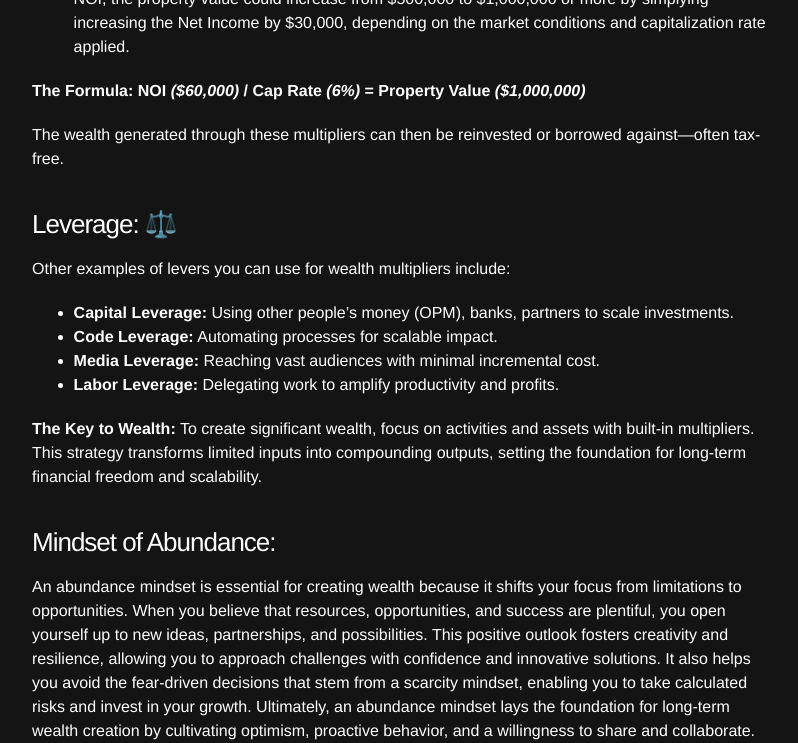
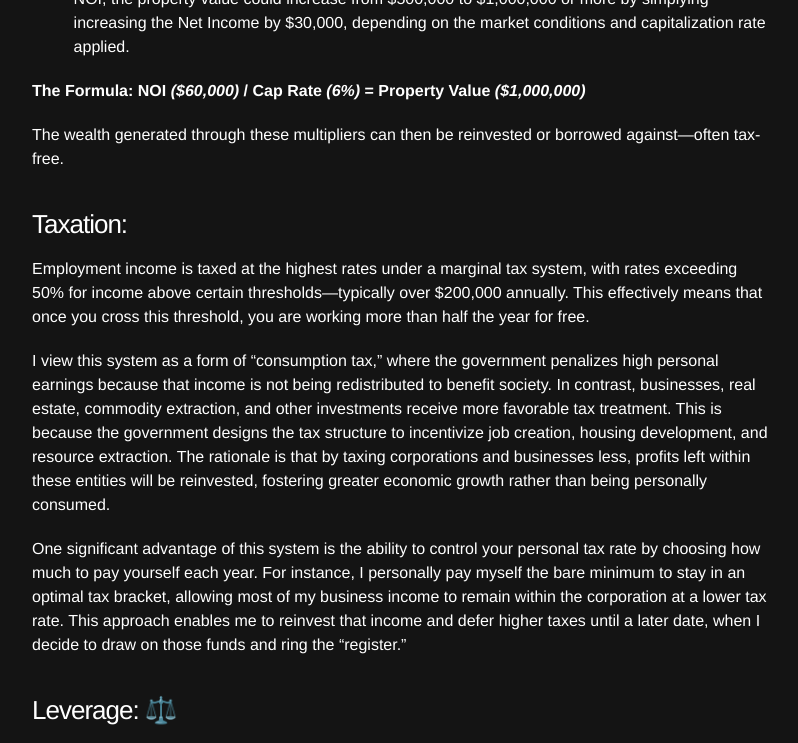
Before and after one commit to spenriche/spenriche.github.io, a Jekyll site: the page built from _posts/2024-11-20-retire-in-7.md, in a window 1280 px wide and 1400 px high, scrolled down 7026 px, cut to the strip 0-743 px from the top of the window. Shown: the whole strip, without its empty margins (238-1036 px from the left). Built offline with Jekyll 4.4.1, drawn with Linux system fonts in a browser that asks for light colours; some of the changed text lies outside the part shown.

Commit message:
continuing transfer posts

```diff
--- a/_posts/2024-11-20-retire-in-7.md
+++ b/_posts/2024-11-20-retire-in-7.md
@@ -160,6 +160,14 @@ Incremental improvements in Net Operating Income (NOI) have an outsized impact o
 
  The wealth generated through these multipliers can then be reinvested or borrowed against—often tax-free.
 
+### Taxation:
+
+Employment income is taxed at the highest rates under a marginal tax system, with rates exceeding 50% for income above certain thresholds—typically over $200,000 annually. This effectively means that once you cross this threshold, you are working more than half the year for free.
+
+I view this system as a form of "consumption tax," where the government penalizes high personal earnings because that income is not being redistributed to benefit society. In contrast, businesses, real estate, commodity extraction, and other investments receive more favorable tax treatment. This is because the government designs the tax structure to incentivize job creation, housing development, and resource extraction. The rationale is that by taxing corporations and businesses less, profits left within these entities will be reinvested, fostering greater economic growth rather than being personally consumed.
+
+One significant advantage of this system is the ability to control your personal tax rate by choosing how much to pay yourself each year. For instance, I personally pay myself the bare minimum to stay in an optimal tax bracket, allowing most of my business income to remain within the corporation at a lower tax rate. This approach enables me to reinvest that income and defer higher taxes until a later date, when I decide to draw on those funds and ring the "register."
+
 ### Leverage: ⚖️
 
 Other examples of levers you can use for wealth multipliers include:
@@ -171,6 +179,16 @@ Other examples of levers you can use for wealth multipliers include:
 
 **The Key to Wealth:**
 To create significant wealth, focus on activities and assets with built-in multipliers. This strategy transforms limited inputs into compounding outputs, setting the foundation for long-term financial freedom and scalability.
+
+### Rich VS Wealthy
+
+There is a common misconception about the difference between being "rich" and being "wealthy."
+
+Rich people are often perceived as such because of their high income, typically from professions like doctors or lawyers. While they earn a substantial amount, they usually pay significant taxes due to their high salaries and may also adjust their lifestyle to match their income. This lifestyle inflation—larger homes, expensive cars, and lavish spending—can lead to a situation where they are dependent on their income to sustain their standard of living.
+
+Wealthy people, on the other hand, are those whose wealth is measured by how long they can sustain their lifestyle without needing to work or earn a paycheck. Wealth is built on assets that generate income or appreciate in value, such as investments, real estate, or businesses. Unlike the "rich," the wealthy often adopt a lifestyle that doesn't inflate with their income, focusing on accumulating and leveraging assets.
+
+In short, rich individuals often rely on their active income, while wealthy individuals have assets that provide passive income, enabling financial independence and long-term sustainability.
 
 ### Mindset of Abundance:
 
```
Also changed, not shown: _pages/about.md (+1 -1 lines), _posts/2017-7-6-house-hack.md (+1 -1 lines).
